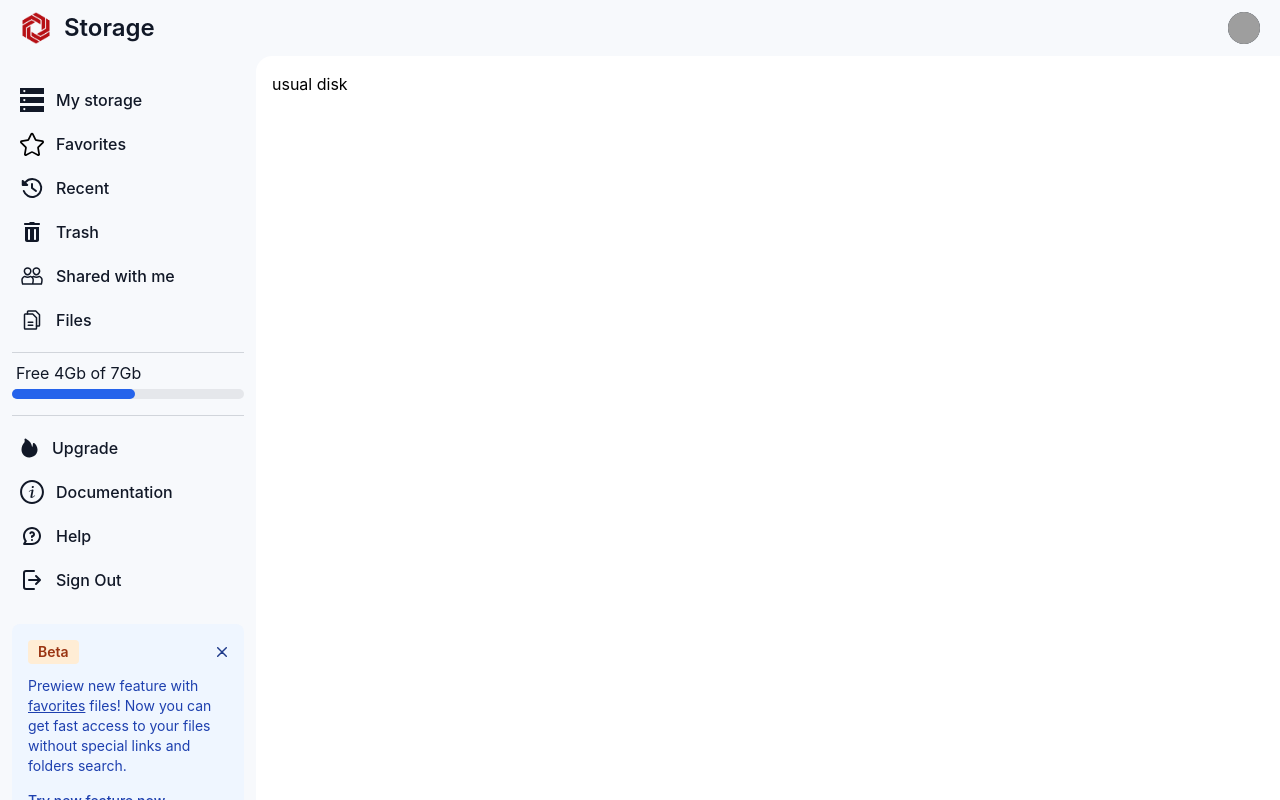
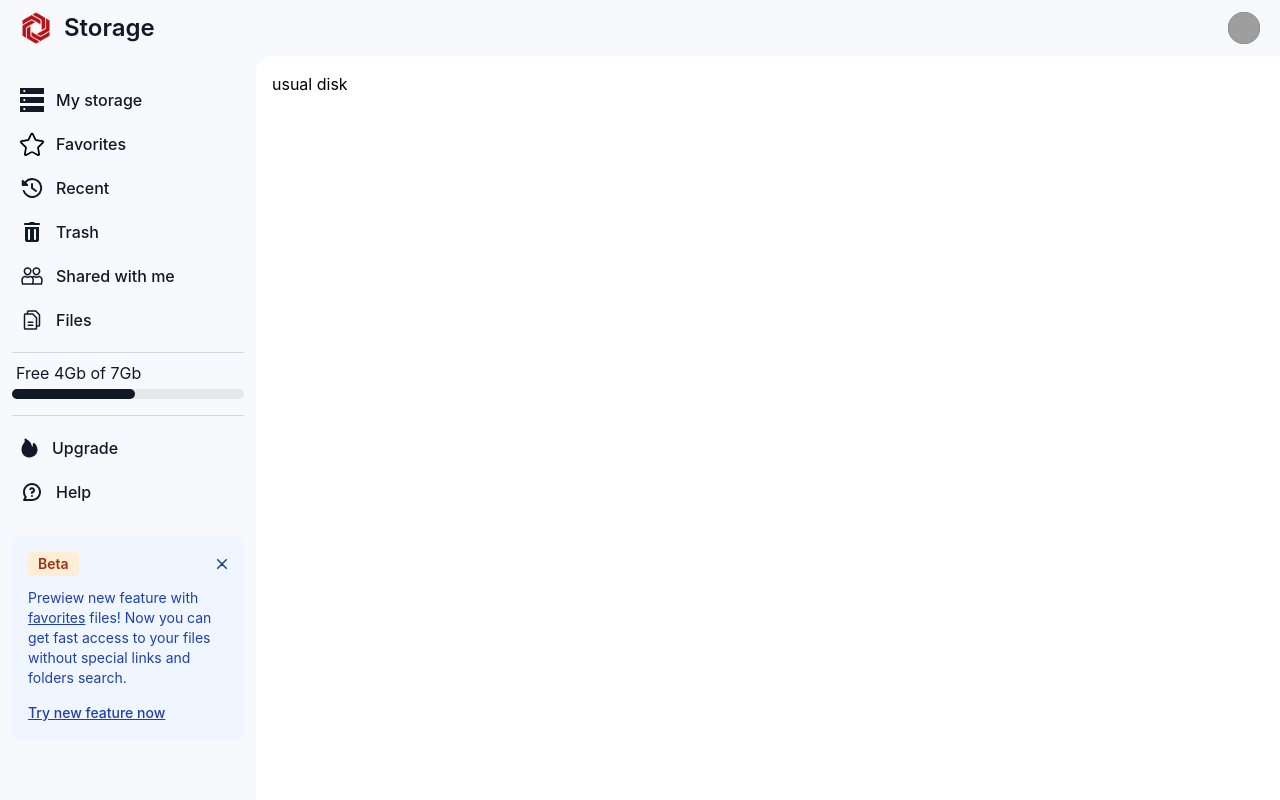
Before and after one commit to Calisthetic/file-storage-frontend, a React (Create React App) app: page /disk in a window 1280 px wide. Built offline with nearby package versions, Linux system fonts and the light colour scheme; grey boxes are pictures that could not be loaded.

Commit message:
custom user drop menu

```diff
--- a/src/index.css
+++ b/src/index.css
@@ -5,13 +5,17 @@
 :root {
   --backgroundDark: #131619;
   --backgroundWhite: #f7f9fc;
+  --backgroundDarkHover: #333639;
+  --backgroundWhiteHover: #e3e6ee;
   --backgroundSecondaryDark: #0f0f0f;
   --backgroundSecondaryWhite: #ffffff;
+  --backgroundThirdDark: #232629;
+  --backgroundThirdWhite: #dddddd;
   --backgroundAccentDark: #232629;
   --backgroundAccentWhite: #ffffff;
   --textDark: #dddddd;
   --textWhite: #111827;
-  --iconDark: #ffffff;
+  --iconDark: #ff0000;
   --iconWhite: #111827;
 }
 
--- a/src/routes/disk/disk.tsx
+++ b/src/routes/disk/disk.tsx
@@ -13,7 +13,6 @@ import DiskFavorites from "./disk-favorites";
 import DiskTrash from "./disk-trash";
 import DiskFiles from "./disk-files";
 import Box from '@mui/material/Box';
-import Button from '@mui/material/Button';
 import Typography from '@mui/material/Typography';
 import Modal from '@mui/material/Modal';
 
@@ -55,8 +54,8 @@ export default function Disk() {
   function CloseOpenUserDropMenu() {
     setIsUserDropMenuOpen(!isUserDropMenuOpen)
     if (userDropMenuRef.current) {
-      userDropMenuRef.current.style.transform = isUserDropMenuOpen ? "scale(1, 1) translate(-148px, 150px)" : "scale(0, 0) translate(-148px, 150px)"
-      userDropMenuRef.current.style.margin = isUserDropMenuOpen ? "0px 0px 0px 0px" : "0px 0px 0px -75px"
+      userDropMenuRef.current.style.transform = isUserDropMenuOpen ? "scale(1, 1) translate(-168px, 160px)" : "scale(0, 0) translate(-168px, 160px)"
+      userDropMenuRef.current.style.margin = isUserDropMenuOpen ? "0px 0px 0px 0px" : "0px 0px 0px -95px"
     }
   }
 
@@ -118,36 +117,36 @@ export default function Disk() {
                     <img className="w-8 h-8 rounded-full" src="https://flowbite.com/docs/images/people/profile-picture-5.jpg" alt="user photo" />
                   </button>
                 </div>
-                <div ref={userDropMenuRef} className="overflow-hidden transition-all absolute scale-0 z-50 my-4 text-base list-none bg-white divide-y
-                divide-gray-100 rounded shadow dark:bg-gray-700 dark:divide-gray-600" id="dropdown-user">
+                <div ref={userDropMenuRef} className="overflow-hidden transition-all absolute scale-0 z-50 my-4 text-base list-none bg-backgroundThirdWhite divide-y
+                divide-gray-100 rounded shadow dark:bg-backgroundThirdDark dark:divide-gray-600 text-textWhite dark:text-textDark" id="dropdown-user">
                   <div className="px-4 py-3" role="none">
-                    <p className="text-sm text-gray-900 dark:text-white" role="none">
+                    <p className="" role="none">
                       Neil Sims
                     </p>
-                    <p className="text-sm font-medium text-gray-900 truncate dark:text-gray-300" role="none">
+                    <p className="font-medium" role="none">
                       neil.sims@flowbite.com
                     </p>
                   </div>
                   <ul className="py-1" role="none">
                     <li>
-                      <a href="#" className="block px-4 py-2 text-sm text-gray-700 hover:bg-gray-100 dark:text-gray-300
-                      dark:hover:bg-gray-600 dark:hover:text-white" role="menuitem">Dashboard</a>
+                      <a href="#" className="block px-4 py-2 hover:bg-gray-100
+                      dark:hover:bg-gray-600 dark:hover:text-white" role="menuitem">Statistic</a>
                     </li>
                     <li>
-                      <a href="#" className="block px-4 py-2 text-sm text-gray-700 hover:bg-gray-100
-                      dark:text-gray-300 dark:hover:bg-gray-600 dark:hover:text-white" role="menuitem">Settings</a>
+                      <a className="block px-4 py-2 hover:bg-gray-100
+                       dark:hover:bg-gray-600 dark:hover:text-white" onClick={handleOpen}>Customize</a>
                     </li>
                     <li>
-                      <a href="#" className="block px-4 py-2 text-sm text-gray-700 hover:bg-gray-100
-                      dark:text-gray-300 dark:hover:bg-gray-600 dark:hover:text-white" role="menuitem">Earnings</a>
+                      <a href="#" className="block px-4 py-2 hover:bg-gray-100
+                       dark:hover:bg-gray-600 dark:hover:text-white" role="menuitem">Settings</a>
                     </li>
                     <li>
-                      <a href="#" className="block px-4 py-2 text-sm text-gray-700 hover:bg-gray-100
-                      dark:text-gray-300 dark:hover:bg-gray-600 dark:hover:text-white" role="menuitem">Sign out</a>
+                      <a href="documentation" className="block px-4 py-2 hover:bg-gray-100
+                      dark:hover:bg-gray-600 dark:hover:text-white" role="menuitem">Documentation</a>
                     </li>
                     <li>
-                      <a className="block px-4 py-2 text-sm text-gray-700 hover:bg-gray-100
-                      dark:text-gray-300 dark:hover:bg-gray-600 dark:hover:text-white" onClick={handleOpen}>Open modal</a>
+                      <a href="#" className="block px-4 py-2 hover:bg-gray-100
+                     dark:hover:bg-gray-600 dark:hover:text-white" role="menuitem">Sign out</a>
                     </li>
                   </ul>
                 </div>
@@ -169,6 +168,7 @@ export default function Disk() {
           <Typography id="modal-modal-description" sx={{ mt: 2 }}>
             Duis mollis, est non commodo luctus, nisi erat porttitor ligula.
           </Typography>
+          <div>ddkkdk</div>
         </Box>
       </Modal>
       <aside ref={sideBarRef} id="logo-sidebar"
@@ -292,7 +292,7 @@ export default function Disk() {
             </motion.span>
             <div className="w-full bg-gray-200 mt-1 rounded-full h-2.5 dark:bg-gray-700">
               <motion.div initial={{width: 0}} animate={{width: "53%"}} transition={{delay: 0.5}}
-              className="bg-blue-600 h-2.5 rounded-full"></motion.div>
+              className=" bg-iconWhite dark:bg-iconDark h-2.5 rounded-full"></motion.div>
             </div>
           </div>
           <ul className="pt-3 space-y-1 font-medium">
@@ -306,24 +306,6 @@ export default function Disk() {
                 <span className="flex-1 ml-3 whitespace-nowrap">Upgrade</span>
               </Link>
             </motion.li>
-            <motion.li initial={{y: 20, opacity: 0}} animate={{y: 0, opacity: 1}} transition={{delay: 0.34, stiffness: 300, damping: 24}}>
-              <Link to="https://github.com/Calisthetic/file-storage-frontend" className="flex items-center p-2 dark:text-textDark text-textWhite rounded-lg hover:bg-gray-100 dark:hover:bg-gray-700 group">
-                <svg className="w-6" viewBox="0 0 48 48" xmlns="http://www.w3.org/2000/svg"><g className="fill-iconWhite dark:fill-iconDark">
-                  <path d="M24 .125C10.814.125.125 10.814.125 24S10.814 47.875 24 47.875 47.875 37.186 47.875 24 37.186.125 24 .125zm0
-                  43.771C13.012 43.896 4.104 34.988 4.104 24S13.012 4.104 24 4.104 43.896 13.012 43.896 24 34.988 43.896 24 43.896z"></path>
-                  <path d="M25.22 16.234c.572 0 1.097-.202 1.57-.606.469-.404.757-.894.86-1.466.098-.576-.024-1.062-.38-1.466-.354-.408-.818-.61-1.392-.61-.576
-                  0-1.1.202-1.569.61-.474.403-.762.89-.86 1.466-.071.573.066 1.062.403 1.466.338.404.796.606 1.368.606zM29.622
-                  30.4c-.053.075-.104.14-.156.216-.312.396-1.475 1.795-2.984 2.632a.06.06 0 0 0-.024.014c-.132.07-.267.123-.401.185a3.537 3.537 0 0
-                  1-.891.188c-.339-.044-.523-.281-.523-.73 0-.371.109-1.104.329-2.205l.253-1.111 1.035-4.968c.168-.846.258-1.316.278-1.409l.226-1.162c.133-.719.201-1.194.201-1.426
-                  0-.444-.11-.781-.287-1.055a.613.613 0 0 0-.066-.122c-.026-.032-.054-.06-.082-.089-.031-.034-.046-.063-.088-.098-.441-.36-.853-.464-1.137-.487l.005-.008s-1.867-.141-4.633
-                  1.682c-.04.026-.064.045-.101.07-.749.474-1.348.949-1.763 1.332a5.178 5.178 0 0 0-.745.762l-.008.011.001-.001c-.236.311-.36.593-.36.843 0 .197.16.394.476.591
-                  0 0 1.188-1.534 3.185-2.532.15-.065.534-.224.872-.312.157-.036.455-.064.645.093.136.142.226.339.226.646 0 .279-.042.618-.127 1.023l-.202.957-.251 1.196-.986
-                  4.728c-.504 2.442-.757 3.903-.757 4.379 0 1.123.615 1.685 1.843 1.685.557 0 1.129-.101 1.716-.281.004 0 .006.002.01.004l.116-.043c.097-.031.195-.068.292-.105
-                  2.771-1.031 4.595-3.108 5.146-3.804a3.546 3.546 0 0 0 .181-.239h-.002c.14-.206.217-.377.217-.505-.002-.179-.233-.358-.679-.545z"></path></g>
-                </svg>
-                <span className="flex-1 ml-3 whitespace-nowrap">Documentation</span>
-              </Link>
-            </motion.li>
             <motion.li initial={{y: 20, opacity: 0}} animate={{y: 0, opacity: 1}} transition={{delay: 0.36, stiffness: 300, damping: 24}}>
               <Link to="help" className="flex items-center p-2 dark:text-textDark text-textWhite rounded-lg hover:bg-gray-100 dark:hover:bg-gray-700 group">
                 <svg className="w-6" viewBox="0 0 24 24" xmlns="http://www.w3.org/2000/svg" enableBackground="new 0 0 24 24"><g><path d="M12 3c-5 0-9 4-9 9 0 1.8.6 3.6 1.6 5.1l-1.4 2.4c-.2.3-.2.7 0 1s.4.5.8.5h8c5 0 9-4 9-9s-4-9-9-9zm0
@@ -333,15 +315,6 @@ export default function Disk() {
                   className="fill-iconWhite dark:fill-iconDark"></circle></g>
                 </svg>
                 <span className="flex-1 ml-3 whitespace-nowrap">Help</span>
-              </Link>
-            </motion.li>
-            <motion.li initial={{y: 20, opacity: 0}} animate={{y: 0, opacity: 1}} transition={{delay: 0.38, stiffness: 300, damping: 24}}>
-              <Link to="../" className="flex items-center p-2 dark:text-textDark text-textWhite rounded-lg hover:bg-gray-100 dark:hover:bg-gray-700 group">
-                <svg className="w-6" fill="none" viewBox="0 0 24 24" xmlns="http://www.w3.org/2000/svg">
-                  <path clipRule="evenodd" d="M6 4a1 1 0 0 0-1 1v14a1 1 0 0 0 1 1h8a1 1 0 1 1 0 2H6a3 3 0 0 1-3-3V5a3 3 0 0 1 3-3h8a1 1 0 1 1 0
-                  2H6Zm9.293 3.293a1 1 0 0 1 1.414 0l4 4a1 1 0 0 1 0 1.414l-4 4a1 1 0 0 1-1.414-1.414L17.586 13H9a1 1 0 1 1 0-2h8.586l-2.293-2.293a1 1 0 0 1 0-1.414Z"
-                  className="fill-iconWhite dark:fill-iconDark" fillRule="evenodd"></path></svg>
-                <span className="flex-1 ml-3 whitespace-nowrap">Sign Out</span>
               </Link>
             </motion.li>
           </ul>
--- a/tailwind.config.js
+++ b/tailwind.config.js
@@ -8,8 +8,12 @@ module.exports = {
       colors: {
         backgroundDark: "var(--backgroundDark)",
         backgroundWhite: "var(--backgroundWhite)",
+        backgroundDarkHover: "var(--backgroundDarkHover)", // Change White => Light
+        backgroundWhiteHover: "var(--backgroundWhiteHover)",
         backgroundSecondaryDark: "var(--backgroundSecondaryDark)",
         backgroundSecondaryWhite: "var(--backgroundSecondaryWhite)",
+        backgroundThirdDark: "var(--backgroundThirdDark)",
+        backgroundThirdWhite: "var(--backgroundThirdWhite)",
         backgroundAccentDark: "var(--backgroundAccentDark)",
         backgroundAccentWhite: "var(--backgroundAccentWhite)",
         textDark: "var(--textDark)",
```
